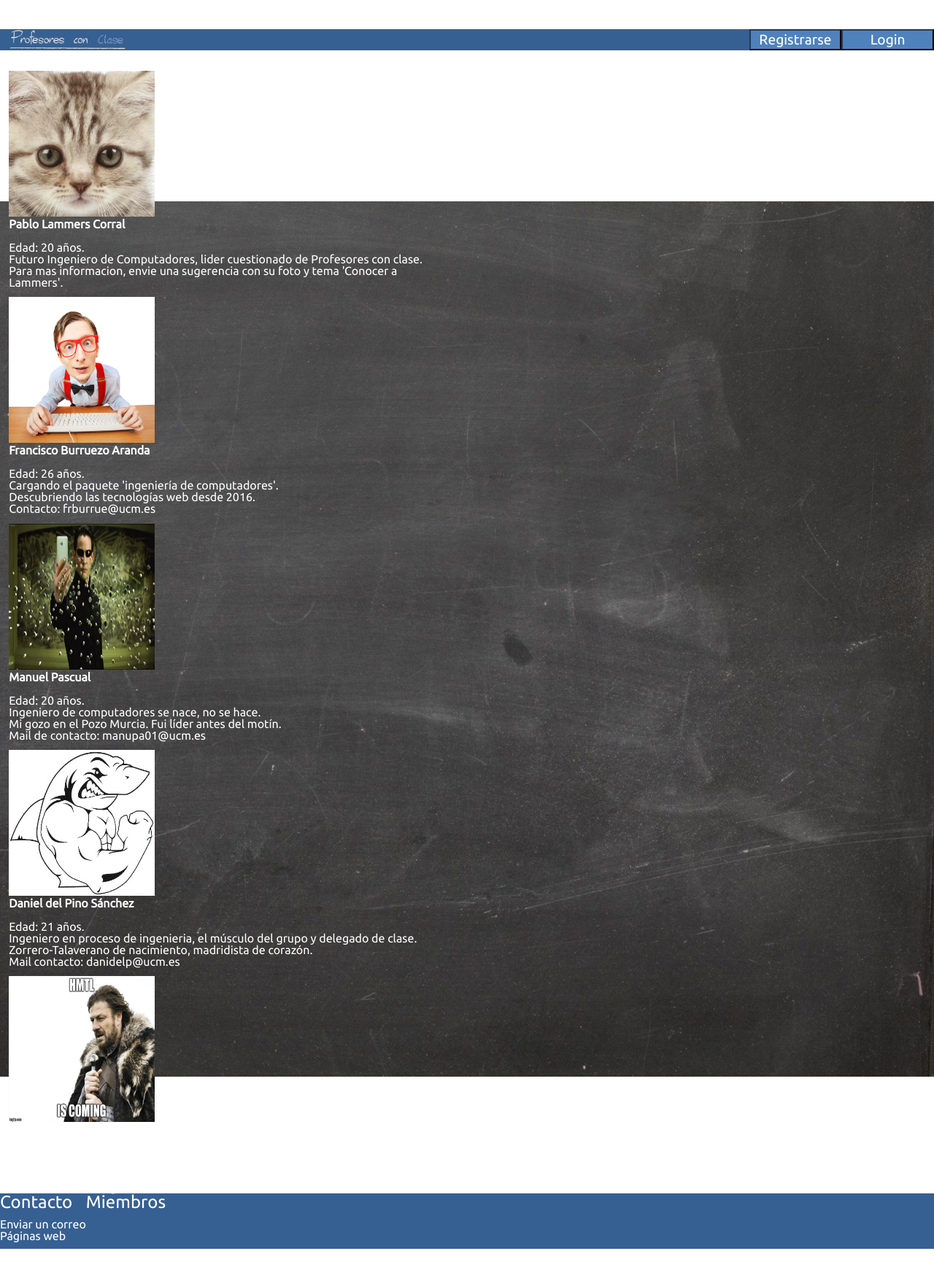
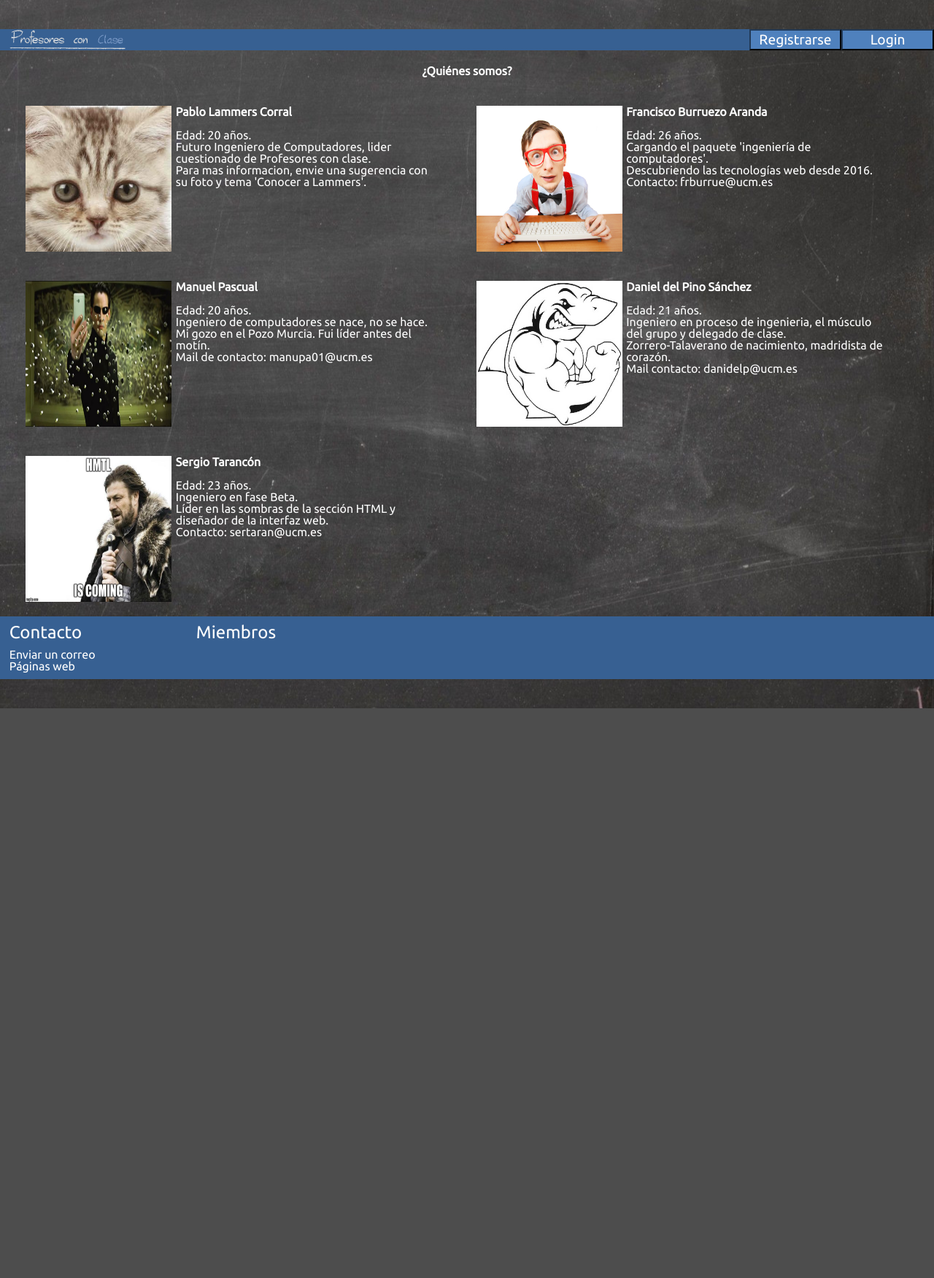
Before and after one commit to Supermanuu/Repoconclase, a PHP site: page /miembros.html in a window 1280 px wide. Shown: the whole page at 73% size. After the commit the page ends 971 px from the top, so only its background shows below. Run offline with PHP 8.4, Linux system fonts and the light colour scheme.

Commit message:
Update miembros_estructura.css

```diff
--- a/css/miembros_estructura.css
+++ b/css/miembros_estructura.css
@@ -14,7 +14,7 @@
       background-repeat: no-repeat;
    }
 
-   #contenido
+   #contenido_miembros
       {
       width: 100%;
       margin: auto 10px;
@@ -41,7 +41,7 @@ body > div
       background-image: url(../img/pizarra.jpg);
   }
 
-  #contenido
+  #contenido_miembros
   {
       font-size: 1.2em;
       margin: auto 8%;
@@ -53,39 +53,45 @@ body > div
    }
 }
 
-#contenido > p
+#contenido_miembros > p
 {
    margin: 20px 0;
-}
-
-#miembro_ind
-{
    margin-top: 20px;
    display: flex;
    width: 40%;
+   flex-direction: row;
 }
 
 #pablo, #fran, #manu, #pino, #sergio
 {
-   margin: 2%;
-   margin-bottom: 0;
+  float: left;
+  margin-left: auto;
+  display: flex;
+  flex-direction: row;
+  width: 45%;
+  margin: 2%;
+   margin-bottom: 20px;
+   margin-top: 20px;
 }
 
-#foto
+#miembro_foto
 {
    float: left;
-   width: 40%;
+   display: flex;
+   flex-direction: row;
+}
+
+#miembro_texto
+{
+   float: left;
+   margin-left: 1%;
    display: flex;
    flex-direction: column;
 }
 
-#texto
-{
-   float: left;
-   margin-left: auto;
-   display: flex;
-   flex-direction: column;
-   width: 40%;
+#quienes_somos{
+  margin: 20px;
+  text-align: center;
 }
 
 header
@@ -134,3 +140,17 @@ footer
    margin-bottom: 40px;
   min-height: 10%;
 }
+
+#miembros, #contacto
+{
+   /* Margen con el inicio del footer */
+   margin-top: 10px;
+   min-width: 20%;
+   min-height: 5%;
+}
+
+#miembros > h1, #contacto > h1, #miembros > p, #contacto > p
+{
+   /* Margen con el borde de la página */
+   margin-left: 5%;
+}
```
